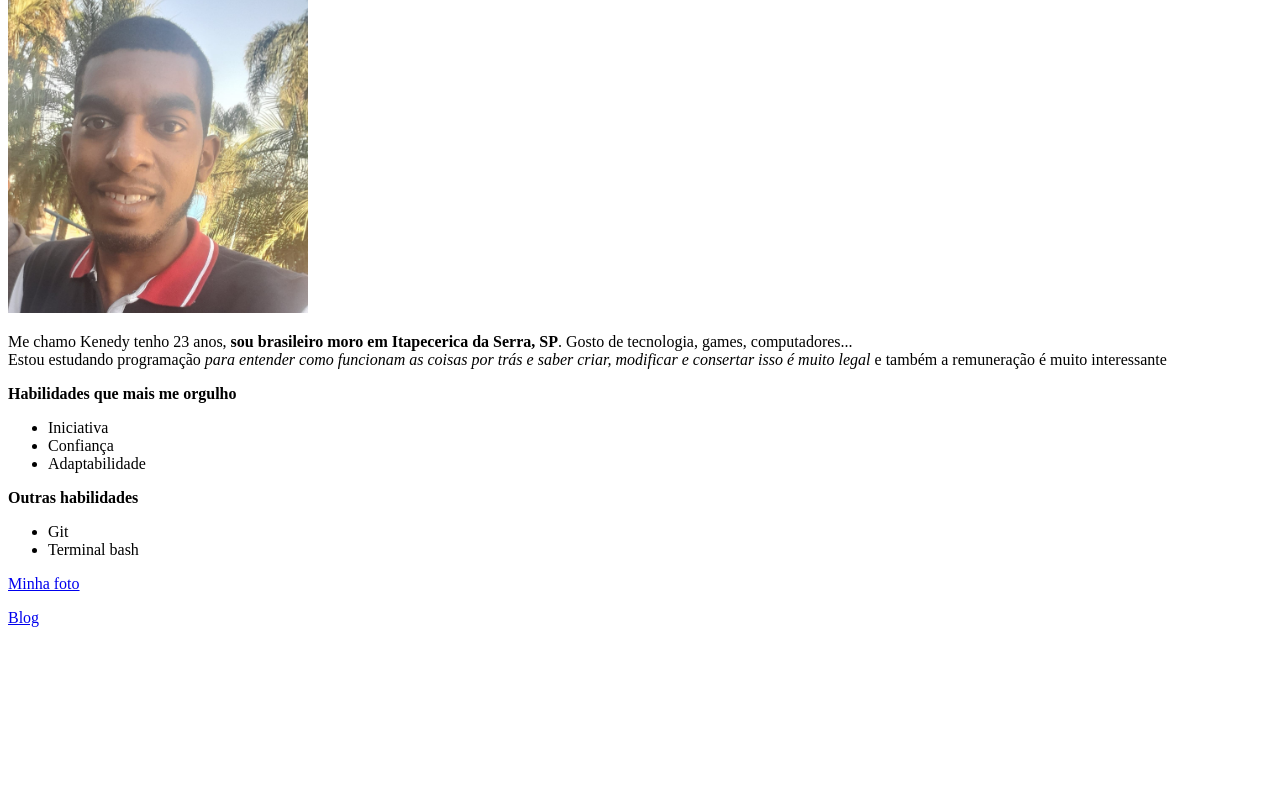
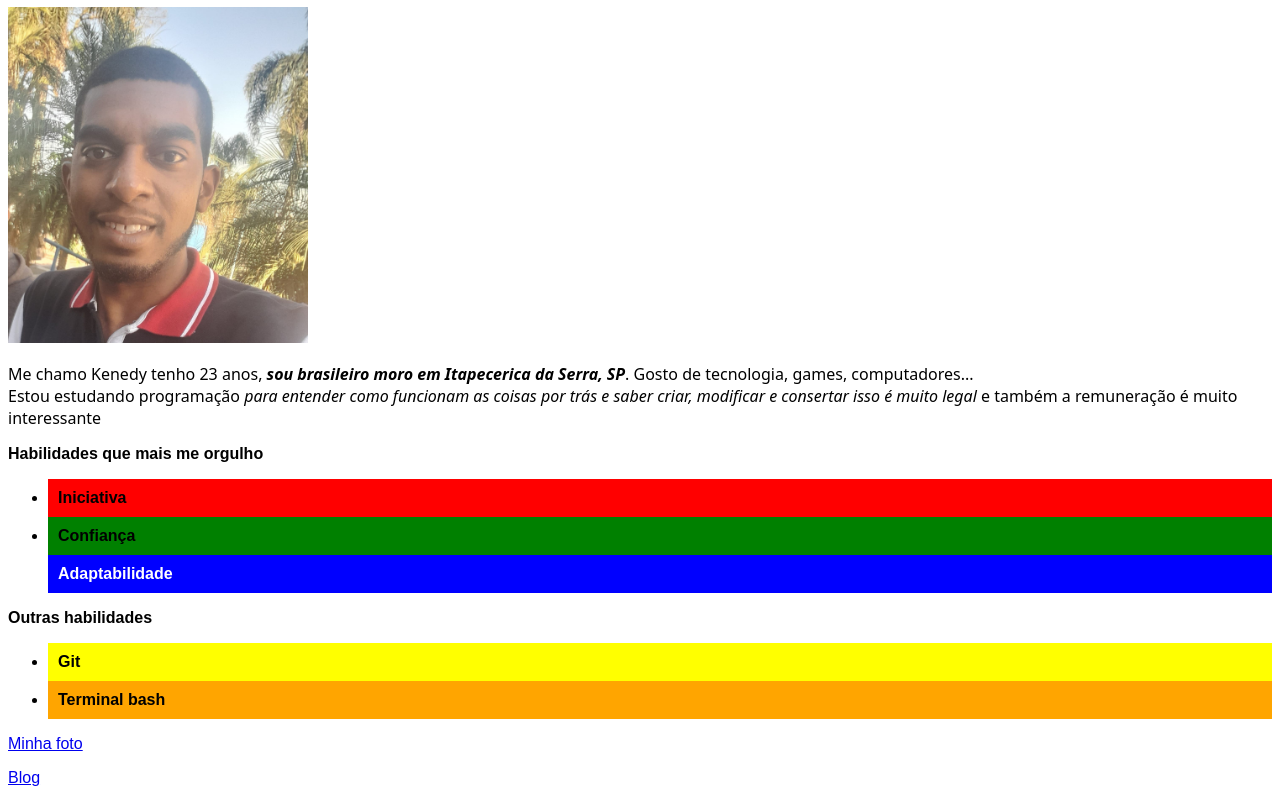
Before and after one commit to Kemadu/Portfolio-Web, a plain HTML site: page index.html in a window 1280 px wide. Shown: the part 143-946 px from the top of the page. Before the commit the page ends 800 px from the top, so only its background shows below. Drawn offline with Linux system fonts and the light colour scheme.

Commit message:
estilizando index.hmtl

```diff
--- a/index.html
+++ b/index.html
@@ -3,6 +3,46 @@
 <head>
     <meta charset="UTF-8">
     <meta name="viewport" content="width=device-width, initial-scale=1.0">
+    <style>
+        p {
+            font-family: sans-serif;
+        }
+
+        #minha-descricao {
+            font-family: system-ui, -apple-system, BlinkMacSystemFont, 'Segoe UI', Roboto, Oxygen, Ubuntu, Cantarell, 'Open Sans', 'Helvetica Neue', sans-serif;
+        }
+
+        #italico {
+            font-style: italic;
+        }
+
+        #coloca-padding {
+            padding: 10px;
+            font-family: Arial, Helvetica, sans-serif;
+            font-weight: bold;
+        }
+
+        .iniciativa {
+            background-color:red;
+        }
+
+        .confianca {
+            background-color: green;
+        }
+
+        .adaptabilidade {
+            background-color: blue;
+            color: white;
+        }
+
+        .git {
+            background-color: yellow;
+        }
+
+        .terminal {
+            background-color: orange;
+        }
+    </style>
     <title>Document</title>
 </head>
 <body>
@@ -11,19 +51,19 @@
         <li><a href="#principais-habilidades"><em>Principais Habilidades</em></a></li>
         <li><a href="#outras-habilidades"><em>Outras Habilidades</em></a></li>
     </ul>
-    <p><strong>Kenedy Kenechi Silva Madueke</strong></p>
+    <h1><strong>Kenedy Kenechi Silva Madueke</strong></h1>
     <img src="minha-foto.jpeg" alt="Foto do Kenedy em um dia ensolarado" width="300px" id="minha-foto">
-    <p id="minha-descricao">Me chamo Kenedy tenho 23 anos, <strong>sou brasileiro moro em Itapecerica da Serra, SP</strong>. Gosto de tecnologia, games, computadores... <br> Estou estudando programação <em>para entender como funcionam as coisas por trás e saber criar, modificar e consertar isso é muito legal</em> e também a remuneração é muito interessante</p>
+    <p id="minha-descricao">Me chamo Kenedy tenho 23 anos, <strong id="italico">sou brasileiro moro em Itapecerica da Serra, SP</strong>. Gosto de tecnologia, games, computadores... <br> Estou estudando programação <em>para entender como funcionam as coisas por trás e saber criar, modificar e consertar isso é muito legal</em> e também a remuneração é muito interessante</p>
     <p id="principais-habilidades"><strong>Habilidades que mais me orgulho</strong></p>
     <ul>
-        <li>Iniciativa</li>
-        <li>Confiança</li>
-        <li>Adaptabilidade</li>
+        <li class="iniciativa" id="coloca-padding">Iniciativa</li>
+        <li class="confianca" id="coloca-padding">Confiança</li>
+        <li class="adaptabilidade" id="coloca-padding">Adaptabilidade</li>
     </ul>
     <p id="outras-habilidades"><strong>Outras habilidades</strong></p>
     <ul>
-        <li>Git</li>
-        <li>Terminal bash</li>
+        <li class="git" id="coloca-padding">Git</li>
+        <li class="terminal" id="coloca-padding">Terminal bash</li>
     </ul>
     <p><a href="#minha-foto">Minha foto</a></p>
     <p><a href="https://www.einerd.com.br/" target="_blank">Blog</a></p>
```
